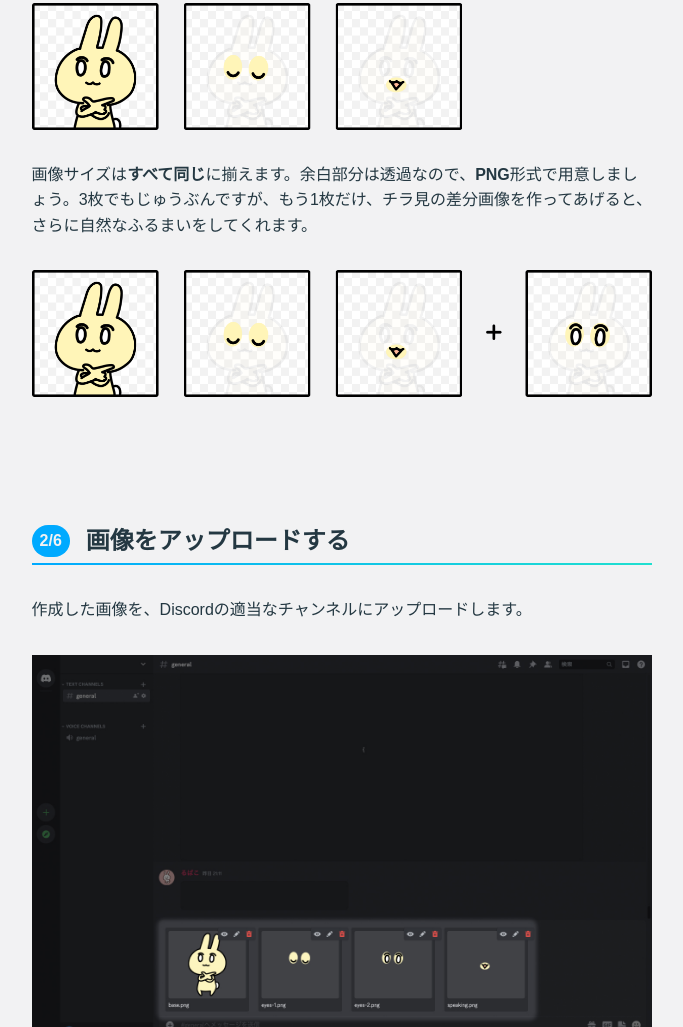
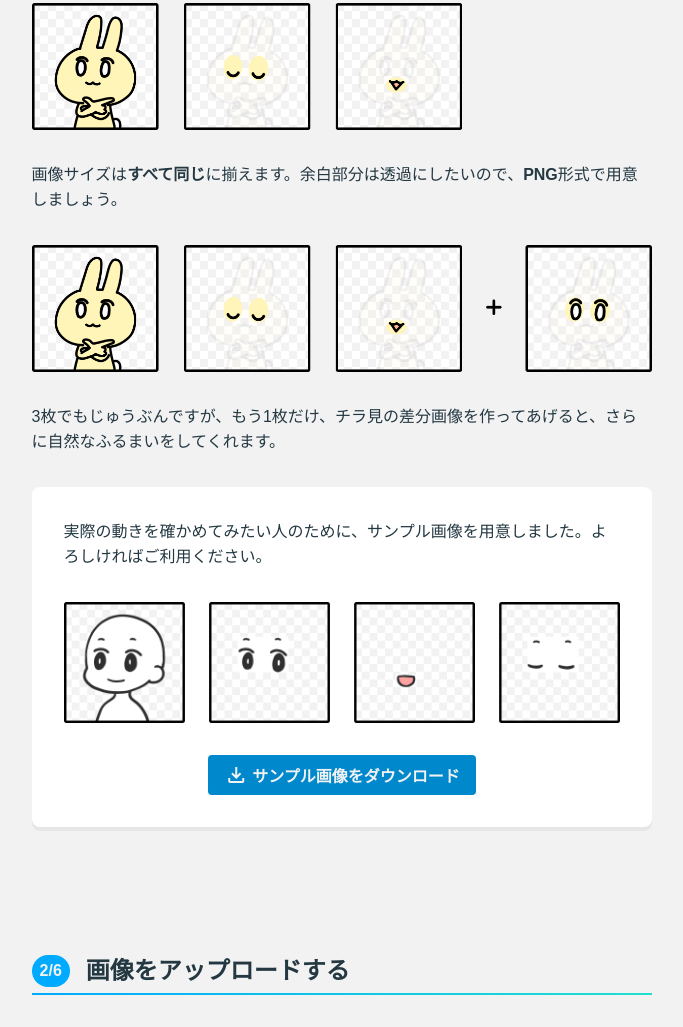
Before and after one commit to cocopon/avatar-css-streamkit, a website: page src/static/usage/index.html in a window 1280 px wide. Shown: the part 865-1892 px from the top of the page, without its empty margins (298-981 px from the left). Drawn offline with nearby package versions, Linux system fonts and the light colour scheme; files that its build step writes are made by us from their sources; a web font is replaced by a local one.

Commit message:
Add example image files

```diff
--- a/src/sass/components/_button.scss
+++ b/src/sass/components/_button.scss
@@ -9,7 +9,6 @@
 	justify-content: center;
 	padding: 8px 16px;
 	text-decoration: none;
-	white-space: nowrap;
 
 	&:not(:disabled) {
 		cursor: pointer;
@@ -29,4 +28,10 @@
 	&:not(:disabled):hover {
 		background-color: var(--color-action-hover);
 	}
+
+	&_text {
+		overflow: hidden;
+		text-overflow: ellipsis;
+		white-space: nowrap;
+	}
 }
--- a/src/sass/pages/index/_hero.scss
+++ b/src/sass/pages/index/_hero.scss
@@ -64,6 +64,9 @@
 			}
 		}
 	}
+	&_download {
+		margin-top: 16px;
+	}
 	&_preview {
 		bottom: -128px;
 		pointer-events: none;
--- a/src/sass/pages/usage/_page.scss
+++ b/src/sass/pages/usage/_page.scss
@@ -42,8 +42,8 @@
 	}
 
 	:is(h1, h2, h3) + p,
-	&_image + p,
-	p + &_image {
+	:is(#{&}_image, #{&}_action) + p,
+	p + :is(#{&}_image, #{&}_action) {
 		@include defs.sp-and-tablet() {
 			margin-top: 1em;
 		}
@@ -84,3 +84,46 @@
 	padding-left: 8px;
 	padding-right: 8px;
 }
+
+.exampleFile {
+	background-color: var(--color-bg-card);
+	border-radius: 8px;;
+	box-shadow: defs.$card-shadow;
+	overflow: hidden;
+	padding: 32px;
+
+	@include defs.sp() {
+		padding: 16px;
+	}
+
+	&_description {
+		margin-bottom: 32px;
+
+		@include defs.sp() {
+			margin-bottom: 16px;
+		}
+	}
+	&_image {
+		margin-bottom: 32px;
+
+		@include defs.sp() {
+			margin-bottom: 16px;
+		}
+
+		img {
+			display: block;
+			width: 100%;
+		}
+	}
+	&_action {
+		text-align: center;
+
+		@include defs.sp() {
+			.button {
+				box-sizing: border-box;
+				display: flex;
+				width: 100%;
+			}
+		}
+	}
+}
--- a/src/static/usage/index.html
+++ b/src/static/usage/index.html
@@ -51,9 +51,28 @@
 					<div class="usage_image">
 						<img src="../assets/usage/images.png" alt="">
 					</div>
-					<p><strong></strong>画像サイズ</strong>は<strong>すべて同じ</strong>に揃えます。余白部分は透過なので、<strong>PNG</strong>形式で用意しましょう。3枚でもじゅうぶんですが、もう1枚だけ、チラ見の差分画像を作ってあげると、さらに自然なふるまいをしてくれます。</p>
+					<p><strong></strong>画像サイズ</strong>は<strong>すべて同じ</strong>に揃えます。余白部分は透過にしたいので、<strong>PNG</strong>形式で用意しましょう。</p>
 					<div class="usage_image">
 						<img src="../assets/usage/images-eyes2.png" alt="">
+					</div>
+					<p>3枚でもじゅうぶんですが、もう1枚だけ、チラ見の差分画像を作ってあげると、さらに自然なふるまいをしてくれます。</p>
+					<div class="usage_action">
+						<div class="exampleFile">
+							<div class="exampleFile_description">
+								<p>実際の動きを確かめてみたい人のために、サンプル画像を用意しました。よろしければご利用ください。</p>
+							</div>
+							<div class="exampleFile_image">
+								<img src="../assets/usage/example.png" alt="">
+							</div>
+							<div class="exampleFile_action">
+								<a href="example.zip" class="button">
+									<span class="button_icon">
+										<span class="material-symbols-outlined button_icon">download</span>
+									</span>
+									<span class="button_text">サンプル画像をダウンロード</span>
+								</a>
+							</div>
+						</div>
 					</div>
 
 					<h3 id="upload"><span class="step">2/6</span> 画像をアップロードする</h3>
```
Also changed, not shown: src/static/index.html (+3 -0 lines), src/ts/index.ts (+4 -4 lines), src/static/assets/ukon/base.png (renamed from src/static/assets/example/base.png), src/static/assets/ukon/eyes-1.png (renamed from src/static/assets/example/eyes-1.png), src/static/assets/ukon/eyes-2.png (renamed from src/static/assets/example/eyes-2.png), src/static/assets/ukon/speaking.png (renamed from src/static/assets/example/speaking.png), src/static/assets/usage/example.png (added), 1 other file.
